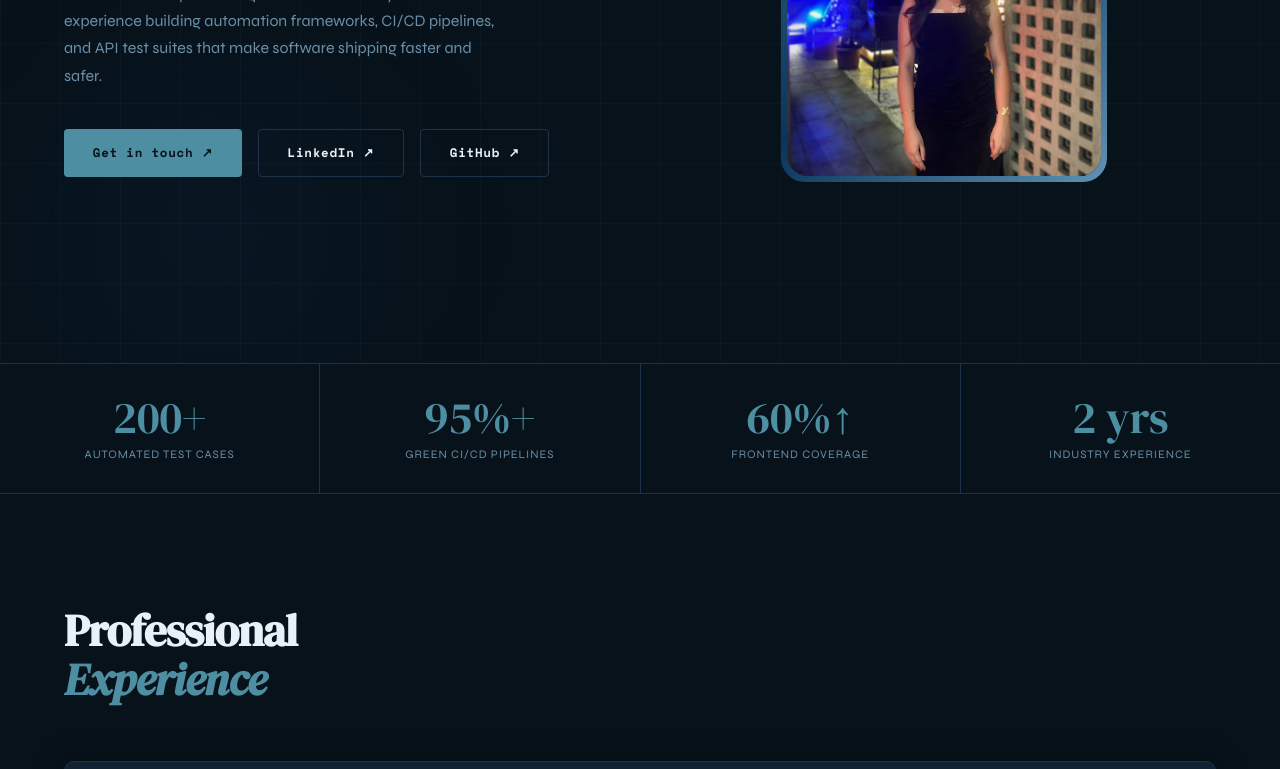
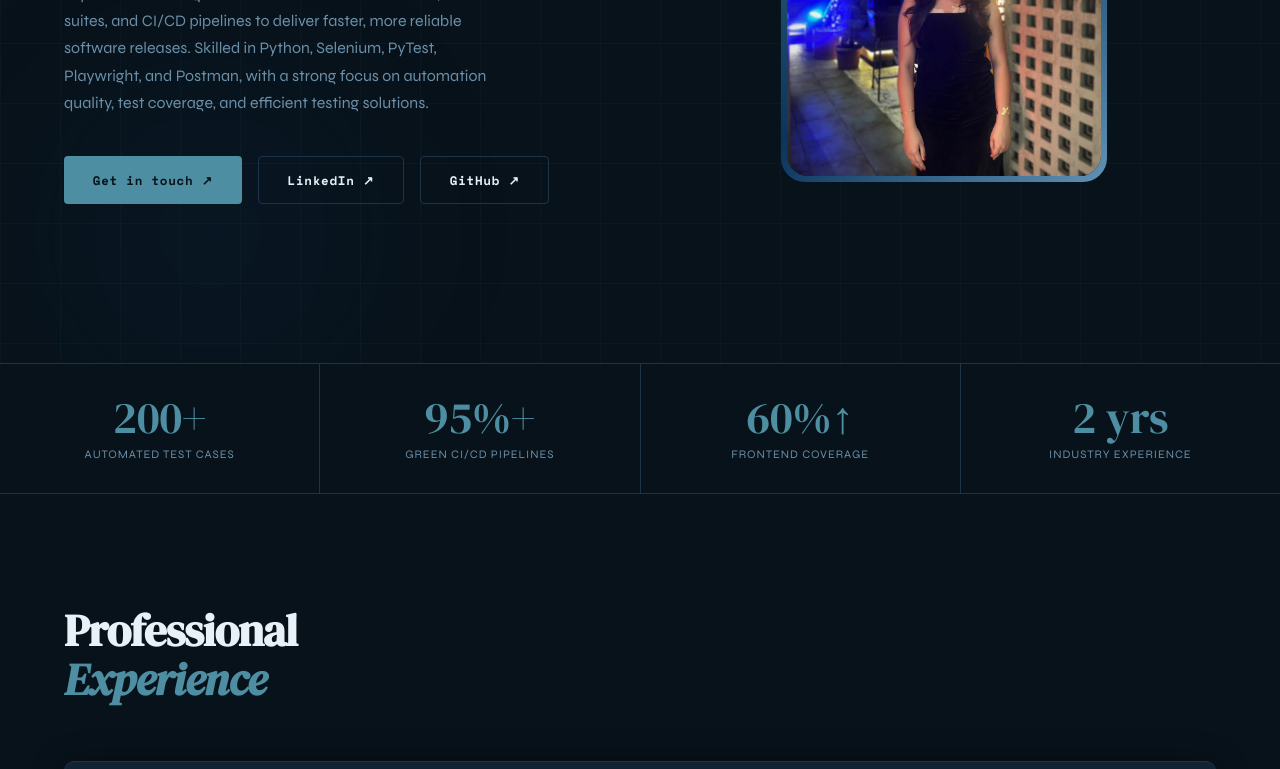
Before and after one commit to aashiasorathia/aashiasorathia.github.io, a plain HTML site: page index.html in a window 1280 px wide. Shown: the part 437-1206 px from the top of the page. Drawn offline with nearby package versions, Linux system fonts and the light colour scheme.

Commit message:
portfolio-changes

```diff
--- a/index.html
+++ b/index.html
@@ -396,7 +396,7 @@
     <div class="hero-tag">Open to SDET roles</div>
     <h1>Aashia<br><em>Sorathia</em></h1>
     <p class="hero-sub">
-      Software Development Engineer in Test with 2 years of experience building automation frameworks, CI/CD pipelines, and API test suites that make software shipping faster and safer.
+     Software Development Engineer in Test with 2 years of experience building scalable automation frameworks, API test suites, and CI/CD pipelines to deliver faster, more reliable software releases. Skilled in Python, Selenium, PyTest, Playwright, and Postman, with a strong focus on automation quality, test coverage, and efficient testing solutions.
     </p>
     <div class="hero-cta">
       <a href="#contact" class="btn btn-primary">Get in touch ↗</a>
@@ -501,6 +501,7 @@
     <div class="contact-links">
       <a href="https://www.linkedin.com/in/aashia-sorathia-327803216/" target="_blank" class="btn btn-ghost">LinkedIn</a>
       <a href="https://github.com/aashiasorathia" target="_blank" class="btn btn-ghost">GitHub</a>
+       <a href="https://drive.google.com/file/d/1F1nkL0s7vVYu9fUDKlnR0TAlbJqkco1r/view?usp=sharing" target="_blank" class="btn btn-ghost">Download Resume</a>
     </div>
   </div>
 </section>
```
